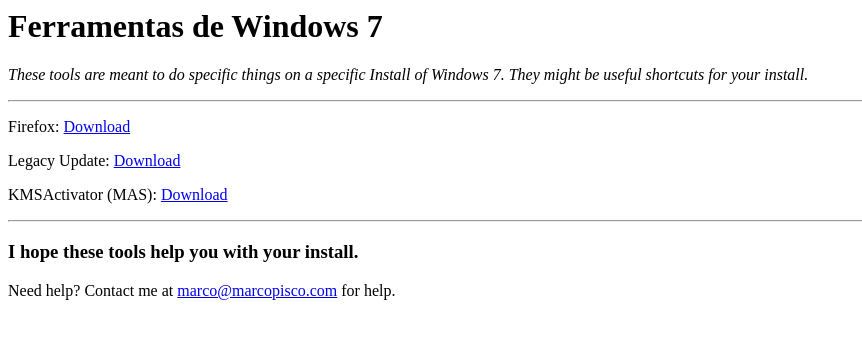
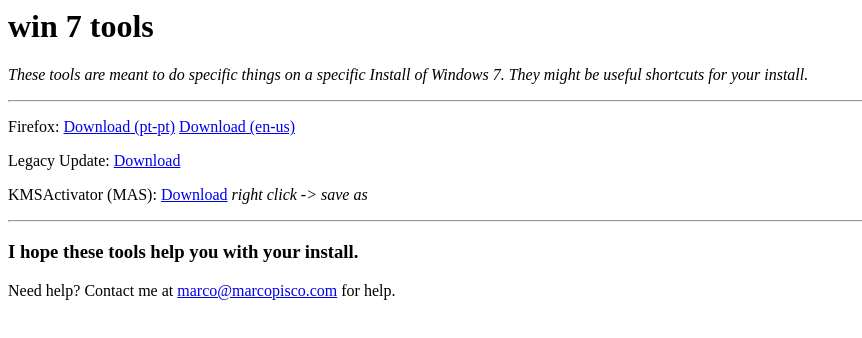
Before and after one commit to marpisco/win7tools, a plain HTML site: page index.html in a window 1280 px wide. Shown: the whole page, without its empty margins (0-862 px from the left). Drawn offline with Linux system fonts and the light colour scheme.

Commit message:
Update index.html

```diff
--- a/index.html
+++ b/index.html
@@ -3,12 +3,12 @@
     <title>Ferramentas de Windows 7</title>
   </head>
   <body>
-    <h1>Ferramentas de Windows 7</h1>
+    <h1>win 7 tools</h1>
     <p><i>These tools are meant to do specific things on a specific Install of Windows 7. They might be useful shortcuts for your install.</i></p>
     <hr>
-    <p>Firefox: <a href="http://ftp.mozilla.org/pub/firefox/releases/115.9.1esr/win32/pt-PT/Firefox%20Setup%20115.9.1esr.exe">Download</a></p>
-    <p>Legacy Update: <a href="https://content.legacyupdate.net/legacyupdate/LegacyUpdate-1.10.exe">Download</a></p>
-    <p>KMSActivator (MAS): <a href="https://git.activated.win/massgrave/Microsoft-Activation-Scripts/raw/branch/master/MAS/Separate-Files-Version/Activators/KMS38_Activation.cmd">Download</a></p>
+    <p>Firefox: <a href="https://download.mozilla.org/?product=firefox-esr115-latest-ssl&os=win&lang=pt-PT">Download (pt-pt)</a> <a href="https://download.mozilla.org/?product=firefox-esr115-latest-ssl&os=win&lang=en-US">Download (en-us)</a></p>
+    <p>Legacy Update: <a href="https://content.legacyupdate.net/legacyupdate/LegacyUpdate-1.11.exe">Download</a></p>
+    <p>KMSActivator (MAS): <a href="https://git.activated.win/massgrave/Microsoft-Activation-Scripts/raw/branch/master/MAS/Separate-Files-Version/Activators/TSforge_Activation.cmd">Download</a> <i>right click -> save as</i></i></p>
     <hr>
     <h3>I hope these tools help you with your install.</h3>
     <p>Need help? Contact me at <a href="mailto:marco@marcopisco.com">marco@marcopisco.com</a> for help.</p>
```
